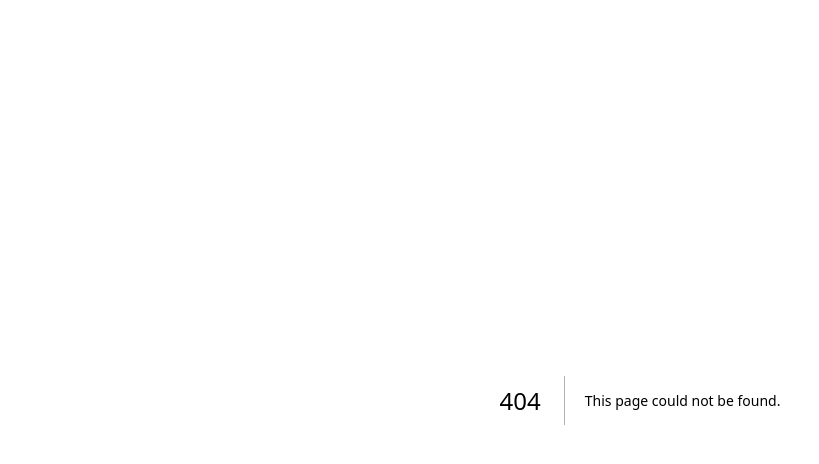
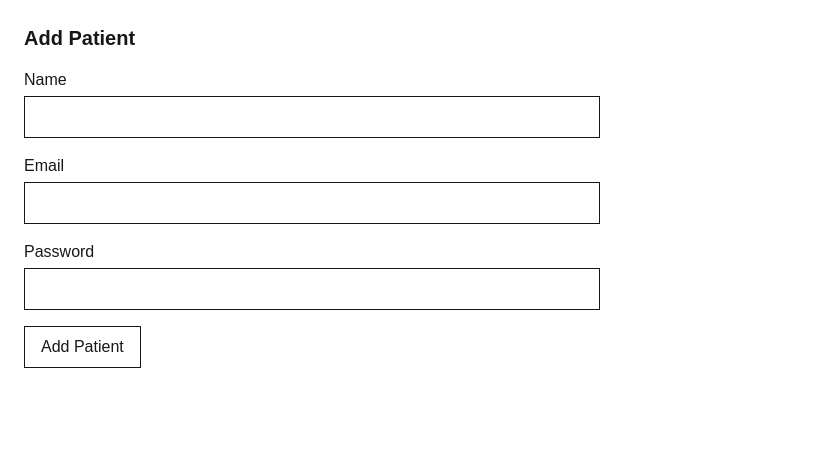
Before and after one commit to aribah911/zealthy-emr, a Next.js app: page /admin/patients/add in a window 1280 px wide. Before the commit this address had no page. Shown: the top 464 px of the page, without its empty margins (0-819 px from the left). Built offline with nearby package versions, Linux system fonts and the light colour scheme; no server answers.

Commit message:
CRU - patient

```diff
--- a/app/admin/actions.ts
+++ b/app/admin/actions.ts
@@ -3,6 +3,63 @@
 import { revalidatePath } from "next/cache";
 import { redirect } from "next/navigation";
 import { prisma } from "@/lib/prisma";
+import bcrypt from "bcrypt";
+
+export async function createPatient(formData: FormData) {
+  const name = String(formData.get("name") ?? "");
+  const email = String(formData.get("email") ?? "");
+  const password = String(formData.get("password") ?? "");
+
+  if (!name || !email || !password) {
+    throw new Error("Invalid patient data");
+  }
+
+  const passwordHash = await bcrypt.hash(password, 10);
+
+  await prisma.patient.create({
+    data: {
+      name,
+      email,
+      passwordHash,
+    },
+  });
+
+  revalidatePath("/admin");
+  redirect("/admin");
+}
+
+export async function updatePatient(formData: FormData) {
+  const id = Number(formData.get("id"));
+  const name = String(formData.get("name") ?? "");
+  const email = String(formData.get("email") ?? "");
+  const password = String(formData.get("password") ?? "");
+
+  if (Number.isNaN(id) || !name || !email) {
+    throw new Error("Invalid patient data");
+  }
+
+  const data: {
+    name: string;
+    email: string;
+    passwordHash?: string;
+  } = {
+    name,
+    email,
+  };
+
+  if (password) {
+    data.passwordHash = await bcrypt.hash(password, 10);
+  }
+
+  await prisma.patient.update({
+    where: { id },
+    data,
+  });
+
+  revalidatePath("/admin");
+  revalidatePath(`/admin/patients?id=${id}`);
+  redirect(`/admin/patients?id=${id}`);
+}
 
 export async function createAppointment(formData: FormData) {
   const patientId = Number(formData.get("patientId"));
--- /dev/null
+++ b/app/admin/patients/add/page.tsx
@@ -0,0 +1,40 @@
+import { createPatient } from "@/app/admin/actions";
+
+export default function AddPatientPage() {
+  return (
+    <div className="p-6">
+      <h1 className="mb-4 text-xl font-semibold">Add Patient</h1>
+
+      <form action={createPatient} className="max-w-xl space-y-4">
+        <div>
+          <label className="mb-1 block">Name</label>
+          <input name="name" className="w-full border p-2" required />
+        </div>
+
+        <div>
+          <label className="mb-1 block">Email</label>
+          <input
+            name="email"
+            type="email"
+            className="w-full border p-2"
+            required
+          />
+        </div>
+
+        <div>
+          <label className="mb-1 block">Password</label>
+          <input
+            name="password"
+            type="text"
+            className="w-full border p-2"
+            required
+          />
+        </div>
+
+        <button type="submit" className="border px-4 py-2">
+          Add Patient
+        </button>
+      </form>
+    </div>
+  );
+}
--- /dev/null
+++ b/app/admin/patients/edit/page.tsx
@@ -0,0 +1,71 @@
+import { notFound } from "next/navigation";
+import { prisma } from "@/lib/prisma";
+import { updatePatient } from "@/app/admin/actions";
+
+type Props = {
+  searchParams: Promise<{
+    id?: string;
+  }>;
+};
+
+export default async function EditPatientPage({ searchParams }: Props) {
+  const { id } = await searchParams;
+  const patientId = Number(id);
+
+  if (!id || Number.isNaN(patientId)) {
+    notFound();
+  }
+
+  const patient = await prisma.patient.findUnique({
+    where: { id: patientId },
+  });
+
+  if (!patient) {
+    notFound();
+  }
+
+  return (
+    <div className="p-6">
+      <h1 className="mb-4 text-xl font-semibold">Edit Patient</h1>
+
+      <form action={updatePatient} className="max-w-xl space-y-4">
+        <input type="hidden" name="id" value={patient.id} />
+
+        <div>
+          <label className="mb-1 block">Name</label>
+          <input
+            name="name"
+            defaultValue={patient.name}
+            className="w-full border p-2"
+            required
+          />
+        </div>
+
+        <div>
+          <label className="mb-1 block">Email</label>
+          <input
+            name="email"
+            type="email"
+            defaultValue={patient.email}
+            className="w-full border p-2"
+            required
+          />
+        </div>
+
+        <div>
+          <label className="mb-1 block">Password</label>
+          <input
+            name="password"
+            type="text"
+            placeholder="Enter new password"
+            className="w-full border p-2"
+          />
+        </div>
+
+        <button type="submit" className="border px-4 py-2">
+          Save Patient
+        </button>
+      </form>
+    </div>
+  );
+}
--- a/app/admin/patients/page.tsx
+++ b/app/admin/patients/page.tsx
@@ -42,6 +42,14 @@ export default async function PatientPage({ searchParams }: Props) {
           <p className="mb-1">{patient.email}</p>
           <p>Created: {new Date(patient.createdAt).toLocaleDateString()}</p>
         </div>
+
+        <Link
+          href={`/admin/patients/edit?id=${patient.id}`}
+          className="border px-3 py-1 text-sm"
+        >
+          Edit Patient
+        </Link>
+
       </div>
 
       <div className="mb-8">
```
Also changed, not shown: 1 other file (tests, documents, lock files or other folders).
